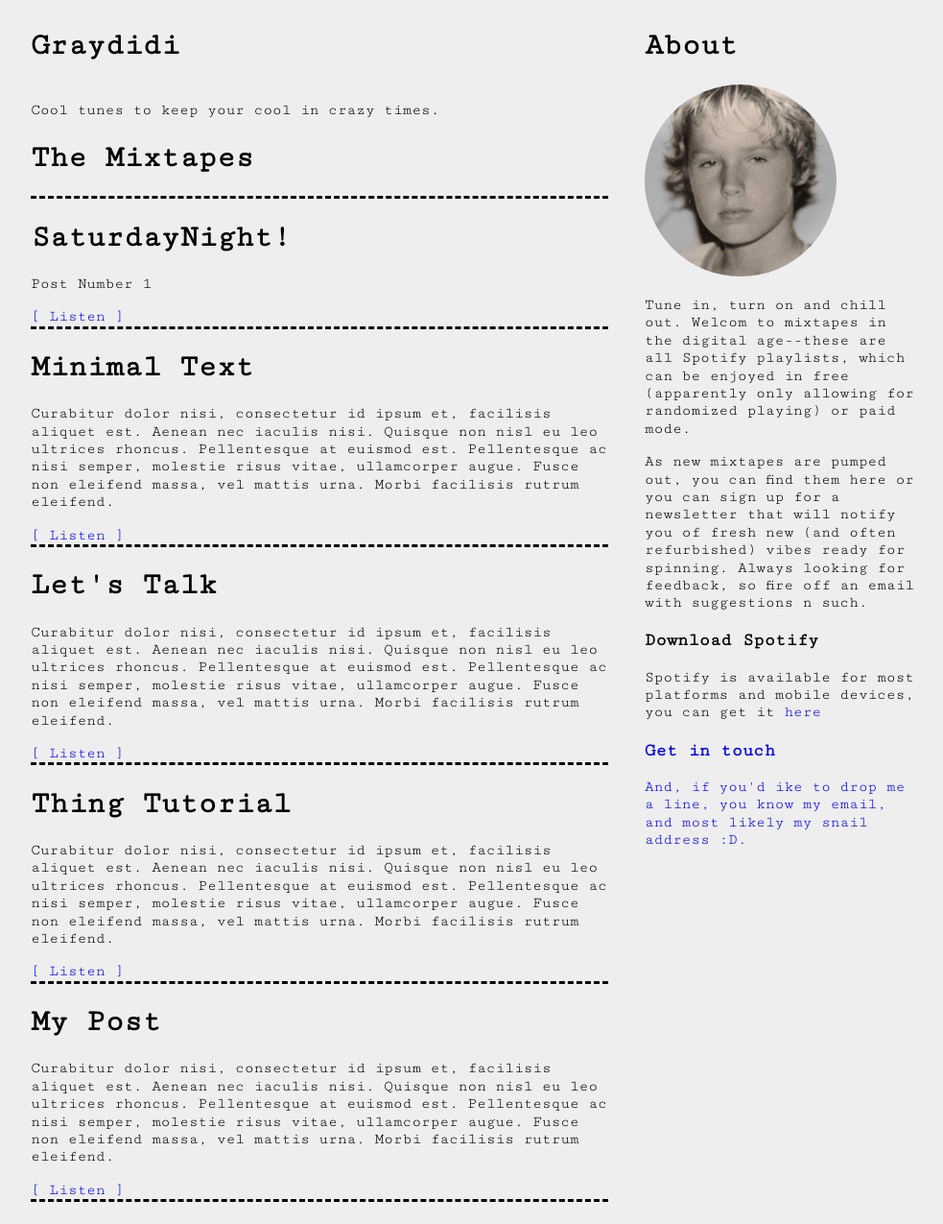
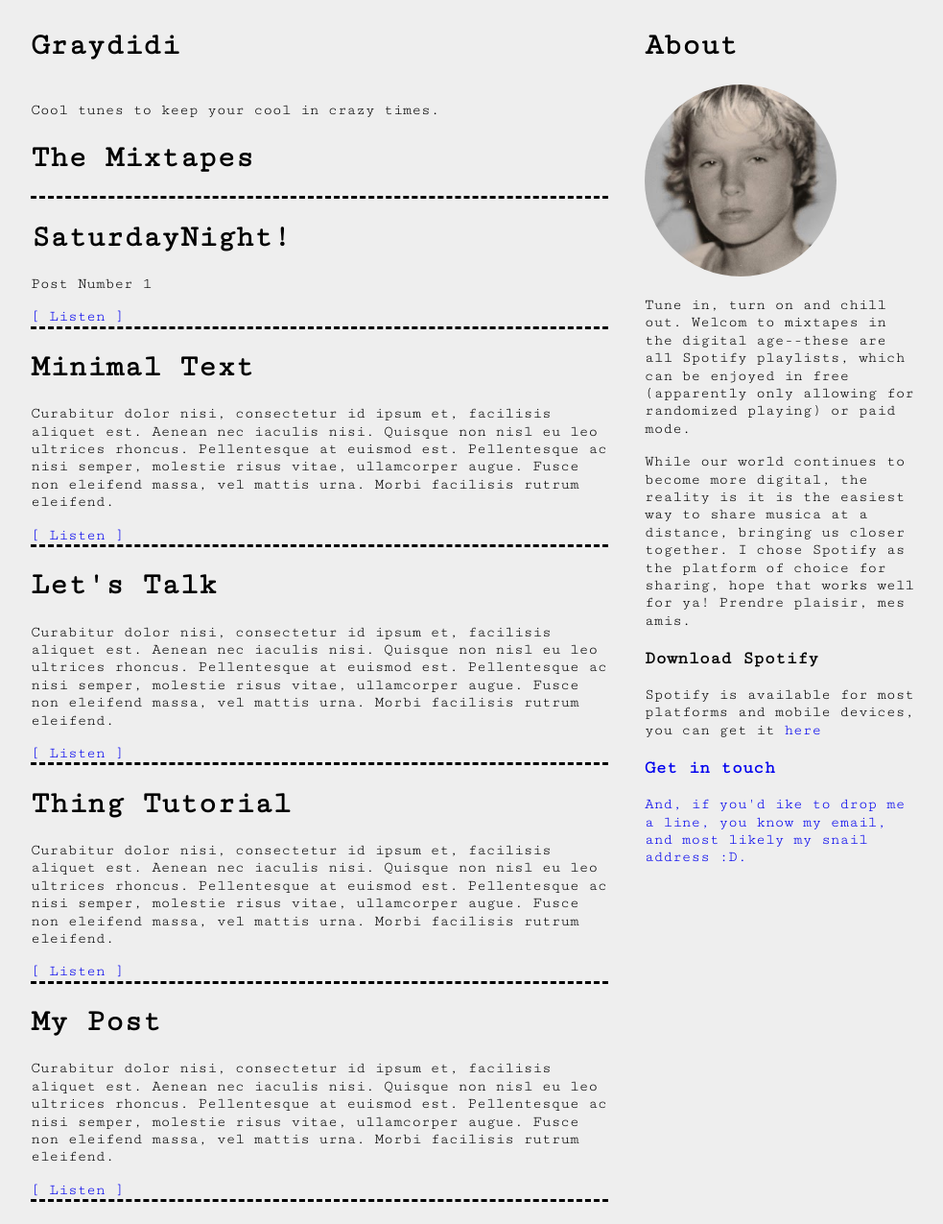
Before and after one commit to sodanovels/demonmusic, a Jekyll site: the page built from index.html, in a window 1280 px wide. Shown: the whole page at 96% size, without its empty margins (147-1130 px from the left). Built offline with Jekyll 4.4.1, drawn with Linux system fonts in a browser that asks for light colours; nearby versions of some CDN libraries; the list of posts is cut into pages by our own code.

Commit message:
Update sidebar.html

```diff
--- a/_includes/sidebar.html
+++ b/_includes/sidebar.html
@@ -4,7 +4,7 @@
         <img class="about" src="{{ site.image }}"
                     alt="David"/>
         <p class="lead">{{ site.about }}</p>
-         <p class="lead">As new mixtapes are pumped out, you can find them here or you can sign up for a newsletter that will notify you of fresh new (and often refurbished) vibes ready for spinning. Always looking for feedback, so fire off an email with suggestions n such.   </p>
+         <p class="lead">While our world continues to become more digital, the reality is it is the easiest way to share musica at a distance, bringing us closer together. I chose Spotify as the platform of choice for sharing, hope that works well for ya!  Prendre plaisir, mes amis. </p>
         <h3>Download Spotify</H3>
         Spotify is available for most platforms and mobile devices, you can get it <a href="https://www.spotify.com/ca-en/download/other/" target="_blank">here</>
     <h3>Get in touch</h3>
```
